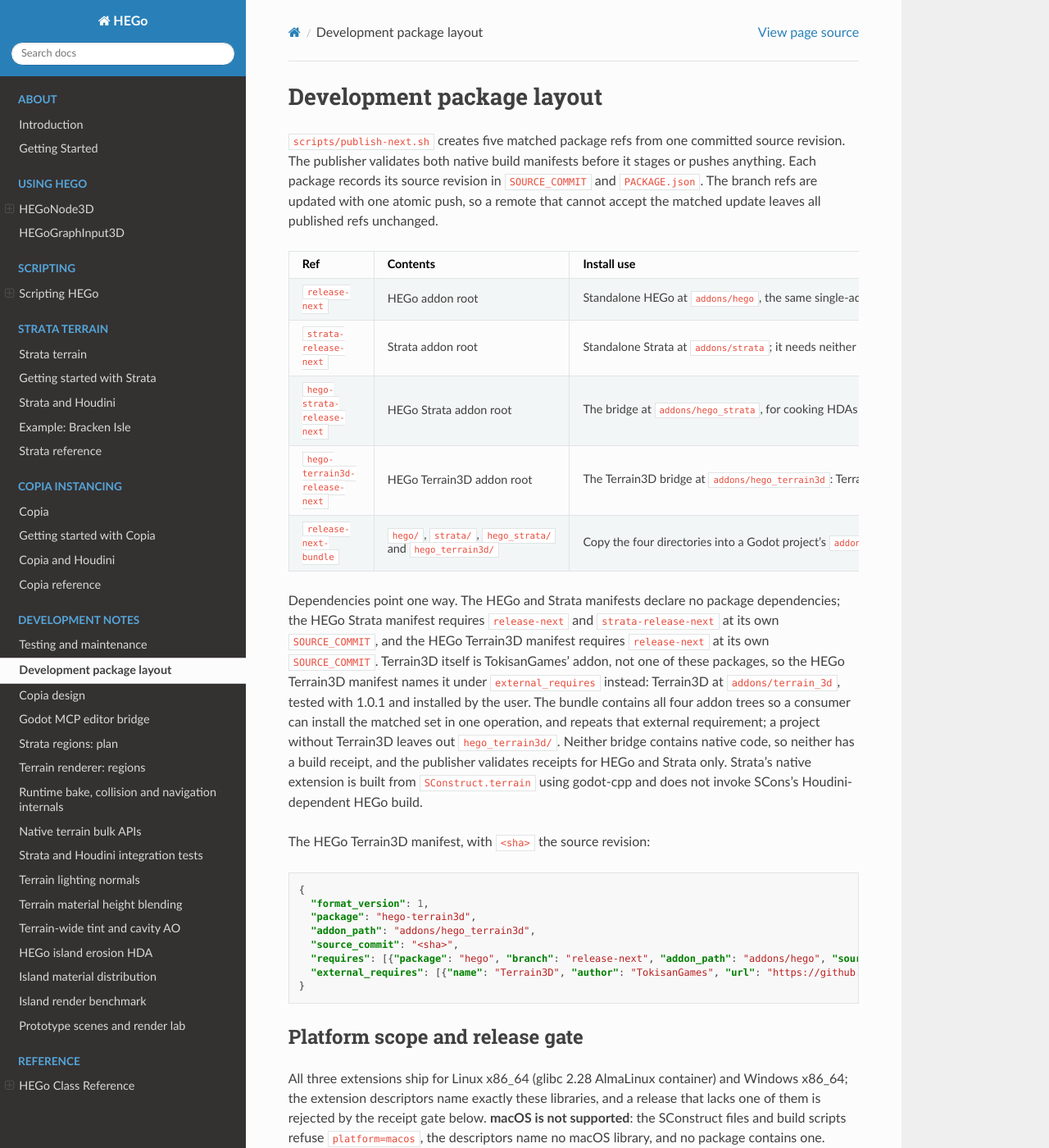
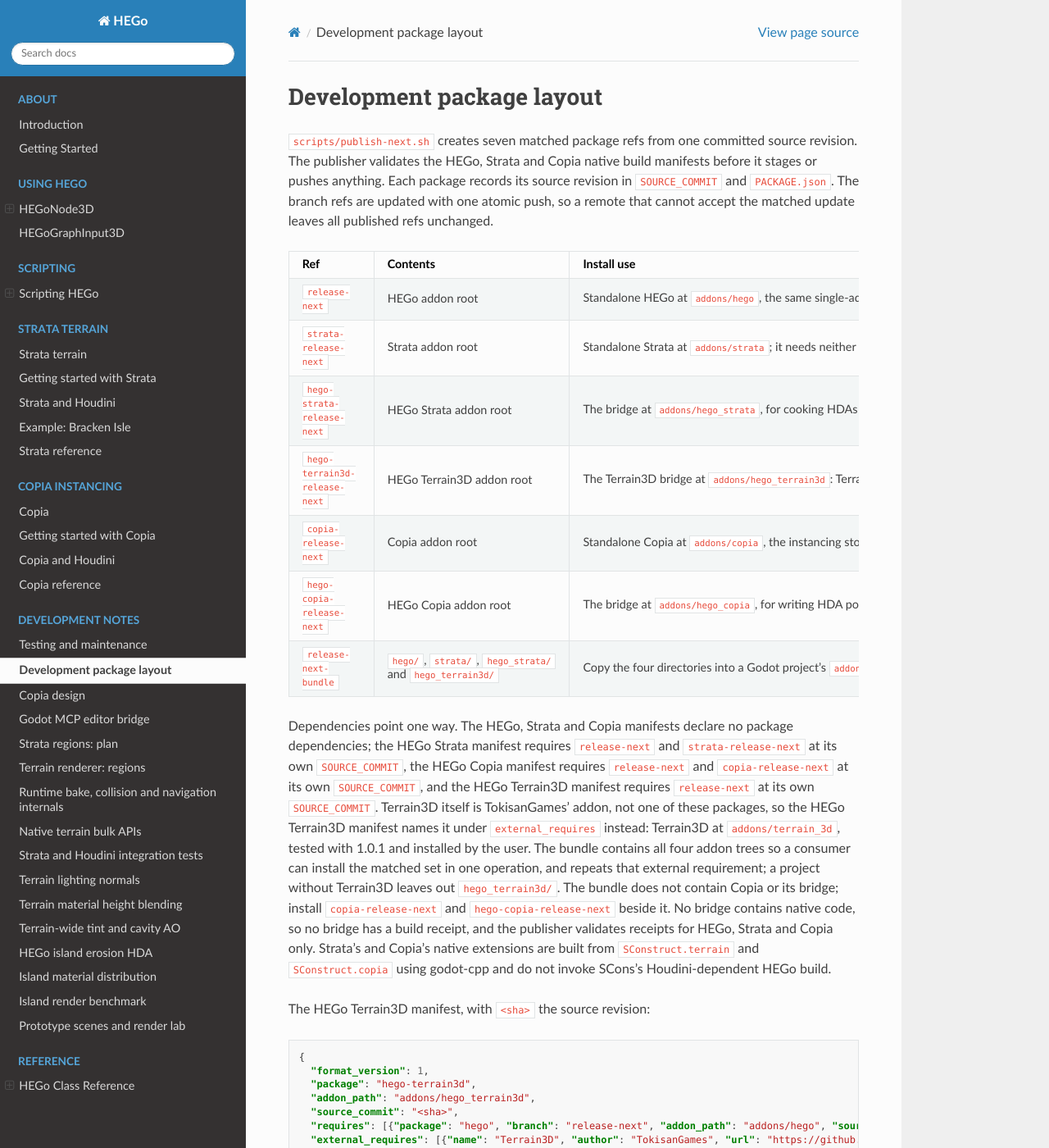
Before and after one commit to peterprickarz/hego, a Sphinx documentation site: the page built from docs/development/packaging.md, in a window 1280 px wide and 1400 px high. Shown: the whole window at 82% size. Built offline with Sphinx 7.4.7 and the Read the Docs theme 3.1.0, drawn with Linux system fonts in a browser that asks for light colours; some of the changed text lies outside the part shown.

Commit message:
Publish Copia and HEGo Copia packages; canonical build receipts
publish-next.sh validates the Copia receipts too and stages two more
package refs, seven in all: copia-release-next (Copia, no package
dependencies) and hego-copia-release-next (the bridge, requiring HEGo
and Copia at its own source revision). The bundle keeps HEGo, Strata and
their two bridges.

native_build_manifest.py knows the copia addon and its native inputs.
record now fingerprints the native inputs staged into a private index,
the tree a commit of them would have, so a Windows checkout (CRLF files,
no executable bits) records the same fingerprint validate computes from
the commit. build.sh records a path-independent HAPI header digest,
sha256 over each header's name and bytes, the same on Linux and Windows.

test_distribution, test_addon_boundaries and the addon split runner
(copia_only, hego_copia) cover the new packages; run_tests.sh registers
the Copia tests and test.yml builds Copia for them. README.md and
packaging.md list the new refs.

Co-Authored-By: Claude Opus 5.5 <noreply@anthropic.com>

````diff
--- a/docs/development/packaging.md
+++ b/docs/development/packaging.md
@@ -1,7 +1,8 @@
 # Development package layout
 
-`scripts/publish-next.sh` creates five matched package refs from one committed
-source revision. The publisher validates both native build manifests before it
+`scripts/publish-next.sh` creates seven matched package refs from one committed
+source revision. The publisher validates the HEGo, Strata and Copia native build
+manifests before it
 stages or pushes anything. Each package records its source revision in
 `SOURCE_COMMIT` and `PACKAGE.json`.
 The branch refs are updated with one atomic push, so a remote that cannot
@@ -13,21 +14,26 @@ accept the matched update leaves all published refs unchanged.
 | `strata-release-next` | Strata addon root | Standalone Strata at `addons/strata`; it needs neither HEGo nor Houdini. |
 | `hego-strata-release-next` | HEGo Strata addon root | The bridge at `addons/hego_strata`, for cooking HDAs into Strata layers. Requires HEGo and Strata. |
 | `hego-terrain3d-release-next` | HEGo Terrain3D addon root | The Terrain3D bridge at `addons/hego_terrain3d`: Terrain3D heightfield inputs, terrains and instancing. Requires HEGo and the Terrain3D addon. |
+| `copia-release-next` | Copia addon root | Standalone Copia at `addons/copia`, the instancing store; it needs neither HEGo nor Houdini. |
+| `hego-copia-release-next` | HEGo Copia addon root | The bridge at `addons/hego_copia`, for writing HDA points into Copia stores and sending store cells to HDA inputs. Requires HEGo and Copia. |
 | `release-next-bundle` | `hego/`, `strata/`, `hego_strata/` and `hego_terrain3d/` | Copy the four directories into a Godot project's `addons/` directory. Terrain3D is not included. |
 
-Dependencies point one way. The HEGo and Strata manifests declare no package
+Dependencies point one way. The HEGo, Strata and Copia manifests declare no package
 dependencies; the HEGo Strata manifest requires `release-next` and
-`strata-release-next` at its own `SOURCE_COMMIT`, and the HEGo Terrain3D manifest
-requires `release-next` at its own `SOURCE_COMMIT`. Terrain3D itself is
+`strata-release-next` at its own `SOURCE_COMMIT`, the HEGo Copia manifest requires
+`release-next` and `copia-release-next` at its own `SOURCE_COMMIT`, and the HEGo
+Terrain3D manifest requires `release-next` at its own `SOURCE_COMMIT`. Terrain3D itself is
 TokisanGames' addon, not one of these packages, so the HEGo Terrain3D manifest
 names it under `external_requires` instead: Terrain3D at `addons/terrain_3d`,
 tested with 1.0.1 and installed by the user. The bundle contains all four
 addon trees so a consumer can install the matched set in one operation, and
 repeats that external requirement; a project without Terrain3D leaves out
-`hego_terrain3d/`. Neither bridge contains native code, so neither has a build
-receipt, and the publisher validates receipts for HEGo and Strata only. Strata's
-native extension is built from `SConstruct.terrain` using godot-cpp and does not
-invoke SCons's Houdini-dependent HEGo build.
+`hego_terrain3d/`. The bundle does not contain Copia or its bridge; install
+`copia-release-next` and `hego-copia-release-next` beside it. No bridge contains
+native code, so no bridge has a build receipt, and the publisher validates receipts
+for HEGo, Strata and Copia only. Strata's and Copia's native extensions are built
+from `SConstruct.terrain` and `SConstruct.copia` using godot-cpp and do not invoke
+SCons's Houdini-dependent HEGo build.
 
 The HEGo Terrain3D manifest, with `<sha>` the source revision:
 
@@ -97,6 +103,16 @@ scripts/build-terrain.sh --dry-run all template_debug
 python3 scripts/tests/test_build_terrain.py
 ```
 
+Copia builds independently too, without `HFS`, and records its receipts in
+`demo/addons/copia/native-build.json`. Its Windows DLLs are built with MSVC on a
+Windows host.
+
+```bash
+scripts/build-copia.sh linux-compat               # glibc 2.28 container (scripts/linux-compat-copia.Containerfile)
+scripts/build-copia.sh windows                    # MSVC, from Git Bash on Windows
+python3 scripts/native_build_manifest.py validate --addon copia --ref HEAD
+```
+
 The Windows output is statically linked against the MinGW C++ runtime and is
 checked for unexpected MinGW/Houdini imports and the extension entry point. The
 Linux-compatible output is checked for dynamic C++/Houdini dependencies, the
@@ -113,7 +129,7 @@ revision into a package.
 
 ## Validate package staging without publishing
 
-The dry-run validates receipts, builds all five trees locally, and prints the
+The dry-run validates receipts, builds all seven trees locally, and prints the
 prospective tree IDs without contacting a remote. An addon directory missing from
 the source revision stops it with an error rather than staging an empty package:
 
````
Also changed, not shown: README.md (+15 -10 lines), 8 other files.
